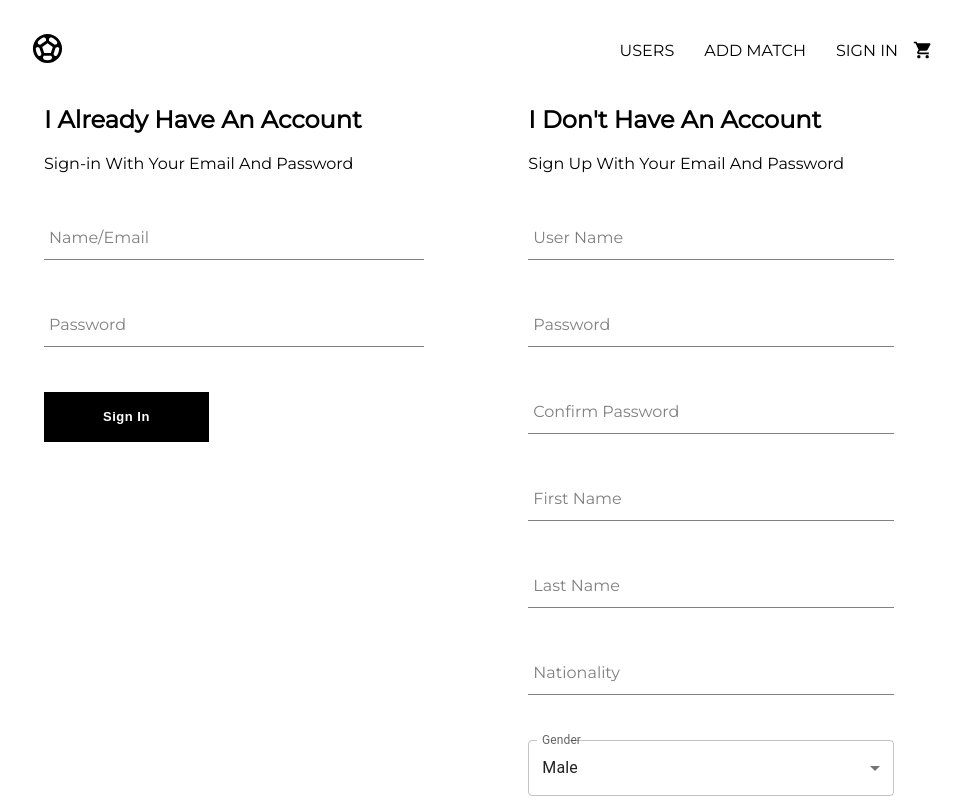
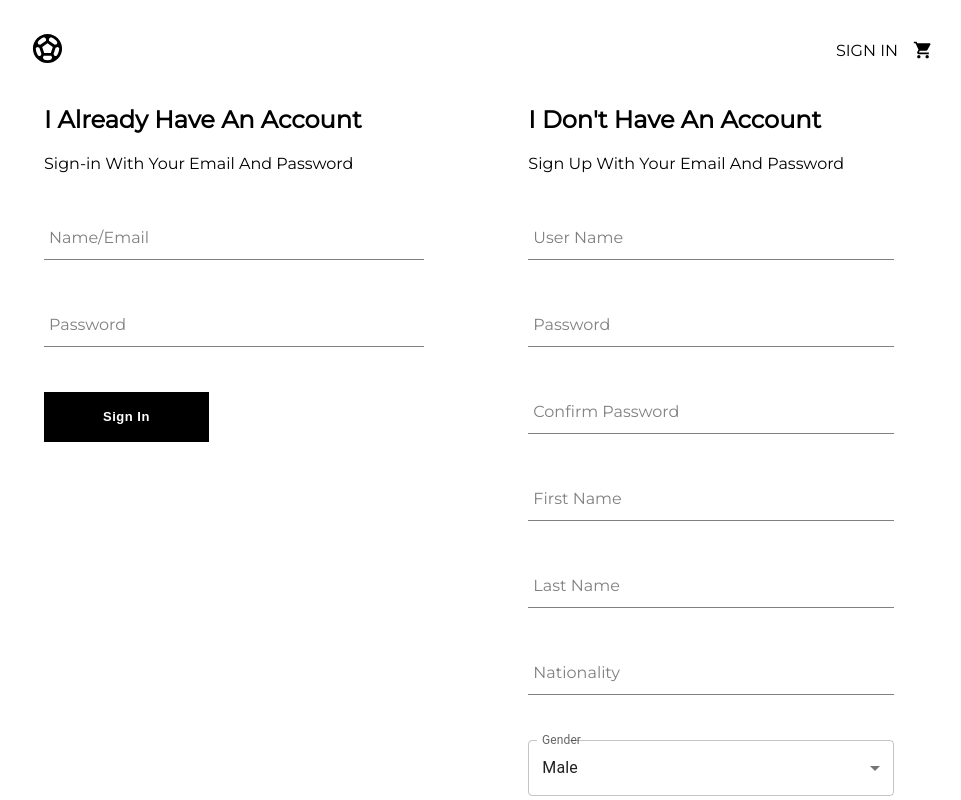
Before and after one commit to IShamss/qatar_2022, a React (Create React App) app in the folder client/: page /signin in a window 1280 px wide. Shown: the top 800 px of the page, without its empty margins (171-1132 px from the left). Built offline with nearby package versions, Linux system fonts and the light colour scheme.

Commit message:
hide header components according to user role

```diff
--- a/client/src/App.js
+++ b/client/src/App.js
@@ -8,15 +8,34 @@ import AllUsers from "./pages/all-users/all-users.component";
 import AddMatch from "./pages/add-match/add-match.component";
 import MatchDetailsPage from "./pages/match-details/match-details.component";
 import EditMatch from "./pages/edit-match/edit-match.component";
+import { useState } from "react";
 
 function App() {
+    // const [currentUser,setCurrentUser]=useState({
+    //     birth_date:'',
+    //     email_address:'',
+    //     first_name:'',
+    //     gender:'',
+    //     last_name:'',
+    //     password:'',
+    //     role:'',
+    //     user_name:''
+    // });
+    const [currentUser, setCurrentUser] = useState(null);
+
     return (
         <Router>
             <GlobalStyle />
-            <Header />
+            <Header currentUser={currentUser} />
             <Routes>
                 <Route exact path='/' element={<AllMatches />} />
-                <Route exact path='/signin' element={<SignInAndSignUpPage />} />
+                <Route
+                    exact
+                    path='/signin'
+                    element={
+                        <SignInAndSignUpPage setCurrentUser={setCurrentUser} />
+                    }
+                />
                 <Route exact path='/users' element={<AllUsers />} />
                 <Route exact path='/addmatch' element={<AddMatch />} />
                 <Route path='/match/:matchId' element={<MatchDetailsPage />} />
--- a/client/src/components/header/header.component.jsx
+++ b/client/src/components/header/header.component.jsx
@@ -11,8 +11,8 @@ import SportsSoccerIcon from '@mui/icons-material/SportsSoccer';
 import ShoppingCartIcon from '@mui/icons-material/ShoppingCart';
 
 
-const Header = () => {
-    const currentUser = null;
+const Header = ({currentUser}) => {
+    // const currentUser = null;
 
 
     return(
@@ -21,10 +21,14 @@ const Header = () => {
 			<SportsSoccerIcon fontSize='large' />
 		</LogoContainer>
 		<OptionsContainer>
-			<OptionLink to='/users'>USERS</OptionLink>
-			<OptionLink to='/addmatch' >ADD MATCH</OptionLink>
+			{currentUser?(currentUser.role === 3 ?<OptionLink to='/users'>USERS</OptionLink> : null):null}
+			{currentUser ? (currentUser.role === 2 || currentUser.role===3 ?<OptionLink to='/addmatch' >ADD MATCH</OptionLink> : null):null}
+			{currentUser ? <OptionLink as='div' >
+					{currentUser.user_name}
+				</OptionLink>:null}
 			{currentUser ? (
 				//here I didn't use a link because the 'to' attibute is required
+
 				<OptionLink as='div' >
 					SIGN OUT
 				</OptionLink>
--- a/client/src/components/sign-in/sign-in.component.jsx
+++ b/client/src/components/sign-in/sign-in.component.jsx
@@ -4,7 +4,7 @@ import FormInput from '../form-input/form-input.component';
 import CustomButton from '../custom-button/custom-button.component';
 import instance from '../axios';
 import Swal from 'sweetalert2'
-const SignIn = () => {
+const SignIn = ({setCurrentUser}) => {
 	const [userCredentials, setCredentials] = useState({
 		email: '',
 		password: ''
@@ -24,6 +24,9 @@ const SignIn = () => {
 				icon: 'success',
 				confirmButtonText: 'Ok'
 			  });
+			//   console.log(response.data.user)
+			setCurrentUser(response.data.user)
+
 		  }).catch((err)=>{
 			Swal.fire({
 				title: 'Error!',
--- a/client/src/pages/sign-in-sign-up/sign-in-sign-up.component.jsx
+++ b/client/src/pages/sign-in-sign-up/sign-in-sign-up.component.jsx
@@ -3,10 +3,10 @@ import './sign-in-sign-up.styles.scss';
 import SignIn from '../../components/sign-in/sign-in.component';
 import SignUp from '../../components/sign-up/sign-up.component';
 
-const SignInAndSignUpPage = () => (
+const SignInAndSignUpPage = ({setCurrentUser}) => (
 	<div className='sign-in-and-sign-up'>
-		<SignIn />
-		<SignUp />
+		<SignIn setCurrentUser={setCurrentUser} />
+		<SignUp setCurrentUser={setCurrentUser} />
 	</div>
 );
 
```
